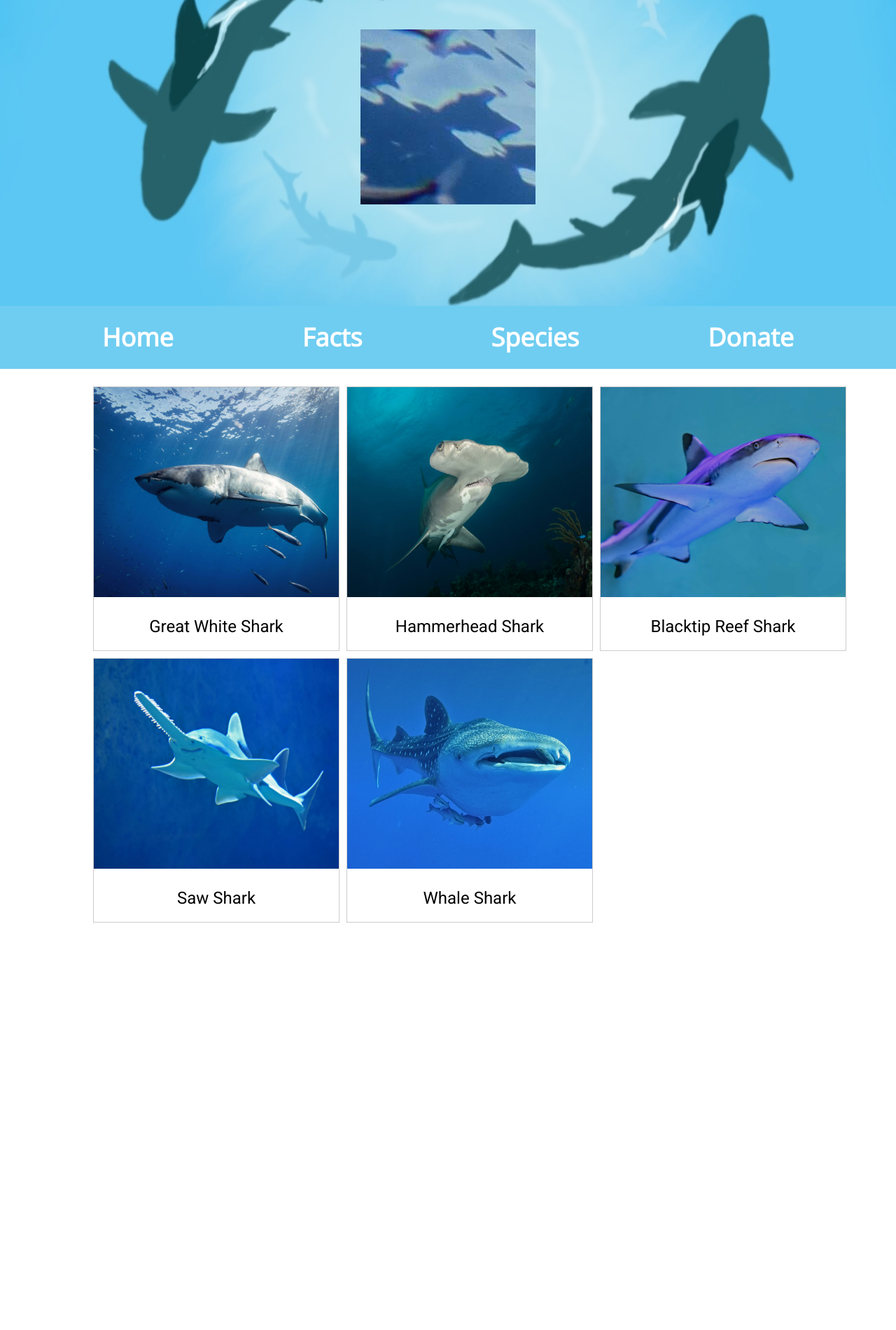
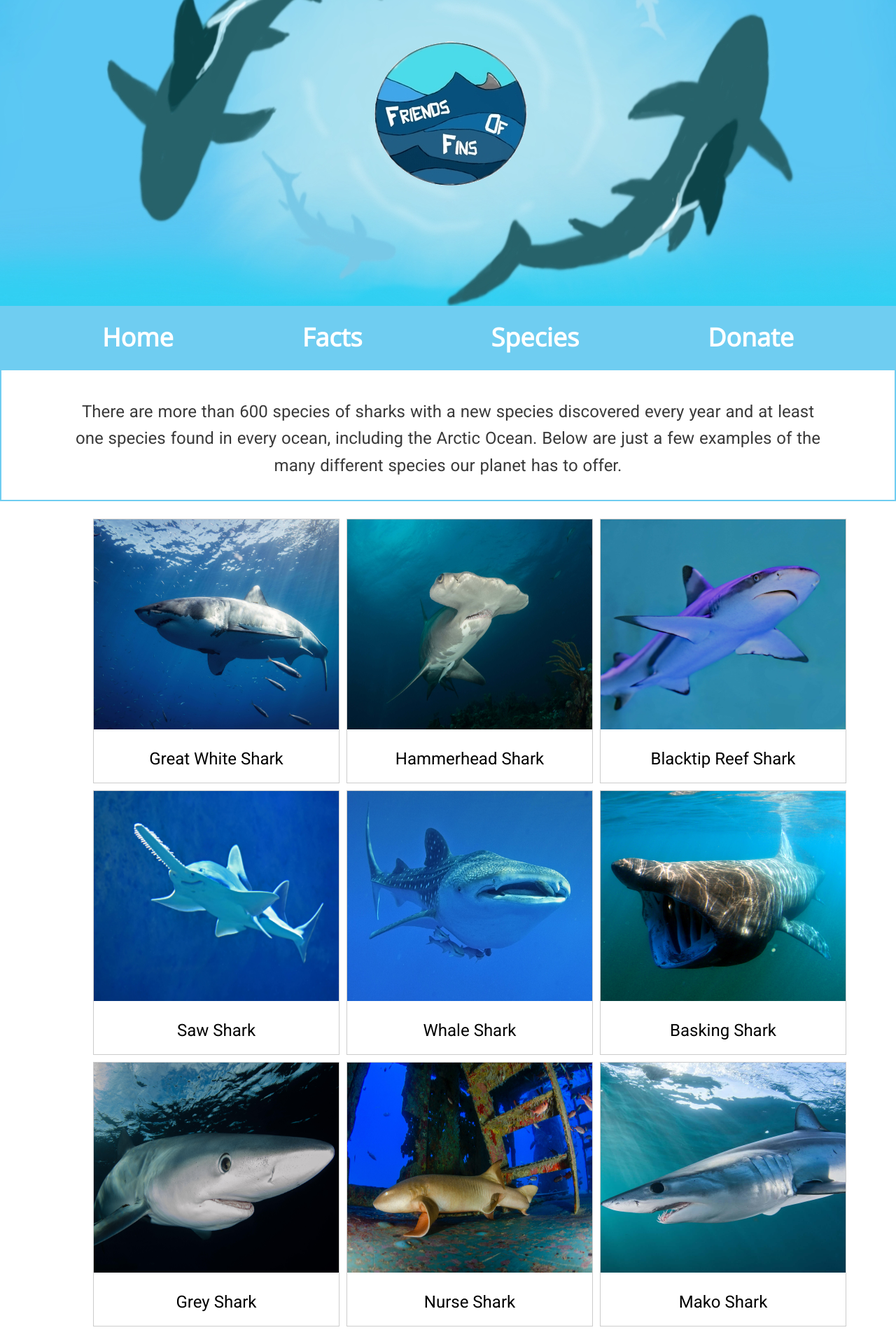
Before and after one commit to MagQ98/friends-of-fins, a plain HTML site: page species.html in a window 1280 px wide. Shown: the part 103-2003 px from the top of the page at 70% size. Before the commit the page ends 1426 px from the top, so only its background shows below. Drawn offline with nearby package versions, Linux system fonts and the light colour scheme.

Commit message:
Made logo clickable link and re-colored hero image

```diff
--- a/assets/css/style.css
+++ b/assets/css/style.css
@@ -26,7 +26,7 @@ h1 {
   text-align: center;
   font-size: 250%;
   letter-spacing: 1px;
-  color: #336699;
+  color: #2C97B9;
   text-shadow: 2px 2px 5px #3a3a3a;
 }
 
@@ -81,13 +81,13 @@ ul, ol {
   #hero-image {
     height: 540px;
     width: 100%;
-    background: url('../images/shark-header.jpg') no-repeat center center;
+    background: url('../images/cover-image.png') no-repeat center center;
     background-color: #6FCDF1;
     position: relative;
   }
 
   #logo-image {
-    background-image: url('../images/great-white-shark.jpg');
+    background-image: url('../images/logo\ \(2\).png');
     position: absolute;
     top: 0;
     bottom: 0;
@@ -99,7 +99,7 @@ ul, ol {
     overflow: hidden;
   }
 
-  /* Species images */
+  /* Species images and text */
 
   #photos {
     margin: 0 auto;
@@ -127,3 +127,9 @@ ul, ol {
     font-family: Roboto, sans-serif;
     font-size: x-large;
   }
+
+  #species-text {
+    padding: 40px 100px 30px;
+    border: 2px solid #6FCDF1;
+    color: #3a3a3a;
+  }
--- a/species.html
+++ b/species.html
@@ -16,8 +16,7 @@
     <header>
         <section id="hero-outer">
             <div id="hero-image"></div>
-            <div id="logo-image">
-            </div>
+            <a href="index.html" id="logo-image"></a>
         </section>
         <nav>
             <ul id="nav-bar">
@@ -36,7 +35,13 @@
             </ul>
         </nav>
     </header>
-
+    <section>
+        <div id="species-text">
+            <p>
+                There are more than 600 species of sharks with a new species discovered every year and at least one species found in every ocean, including the Arctic Ocean. Below are just a few examples of the many different species our planet has to offer.
+            </p>
+        </div>
+    </section>
     <section>
         <div  id="photos">
         <div class="gallery">
@@ -59,5 +64,21 @@
             <img src="assets/images/whale-shark.jpg" width="500px" height="500px" alt="Whale Shark">
             <div class="shark-name">Whale Shark</div>
         </div>
+        <div class="gallery">
+            <img src="assets/images/basking-shark.jpg" width="500px" height="500px" alt="Basking Shark">
+            <div class="shark-name">Basking Shark</div>
+        </div>
+        <div class="gallery">
+            <img src="assets/images/grey-shark.jpg" width="500px" height="500px" alt="Grey Shark">
+            <div class="shark-name">Grey Shark</div>
+        </div>
+        <div class="gallery">
+            <img src="assets/images/nurse-shark.jpg" width="500px" height="500px" alt="Nurse Shark">
+            <div class="shark-name">Nurse Shark</div>
+        </div>
+        <div class="gallery">
+            <img src="assets/images/mako-shark.jpg" width="500px" height="500px" alt="Mako Shark">
+            <div class="shark-name">Mako Shark</div>
+        </div>
         </div>
     </section>
```
Also changed, not shown: facts.html (+1 -3 lines), index.html (+2 -3 lines), assets/images/basking-shark.jpg (added), assets/images/cover-image.png (added), assets/images/grey-shark.jpg (added), assets/images/logo (2).png (added), assets/images/mako-shark.jpg (added), assets/images/nurse-shark.jpg (added), assets/images/shark-header.jpg (deleted).
